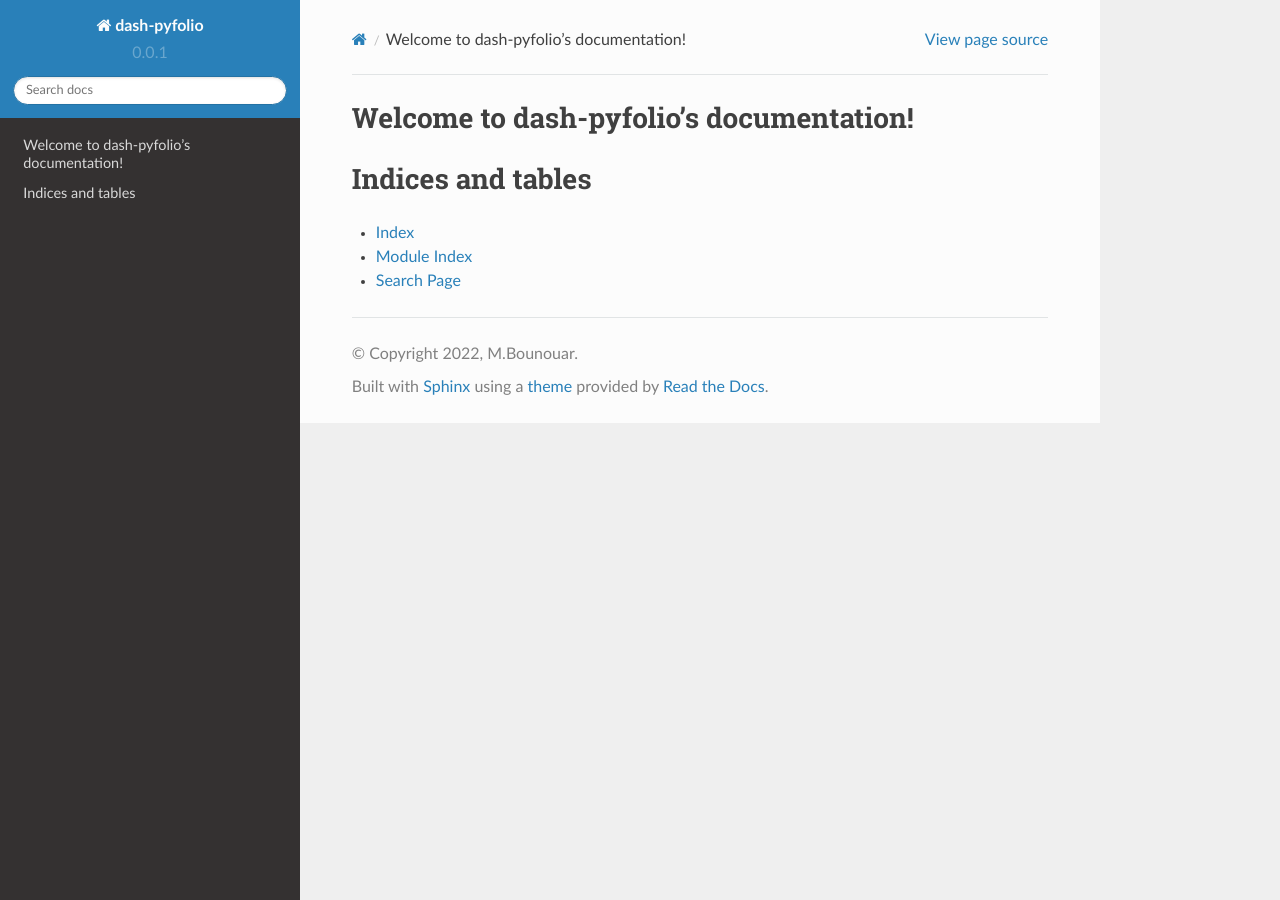
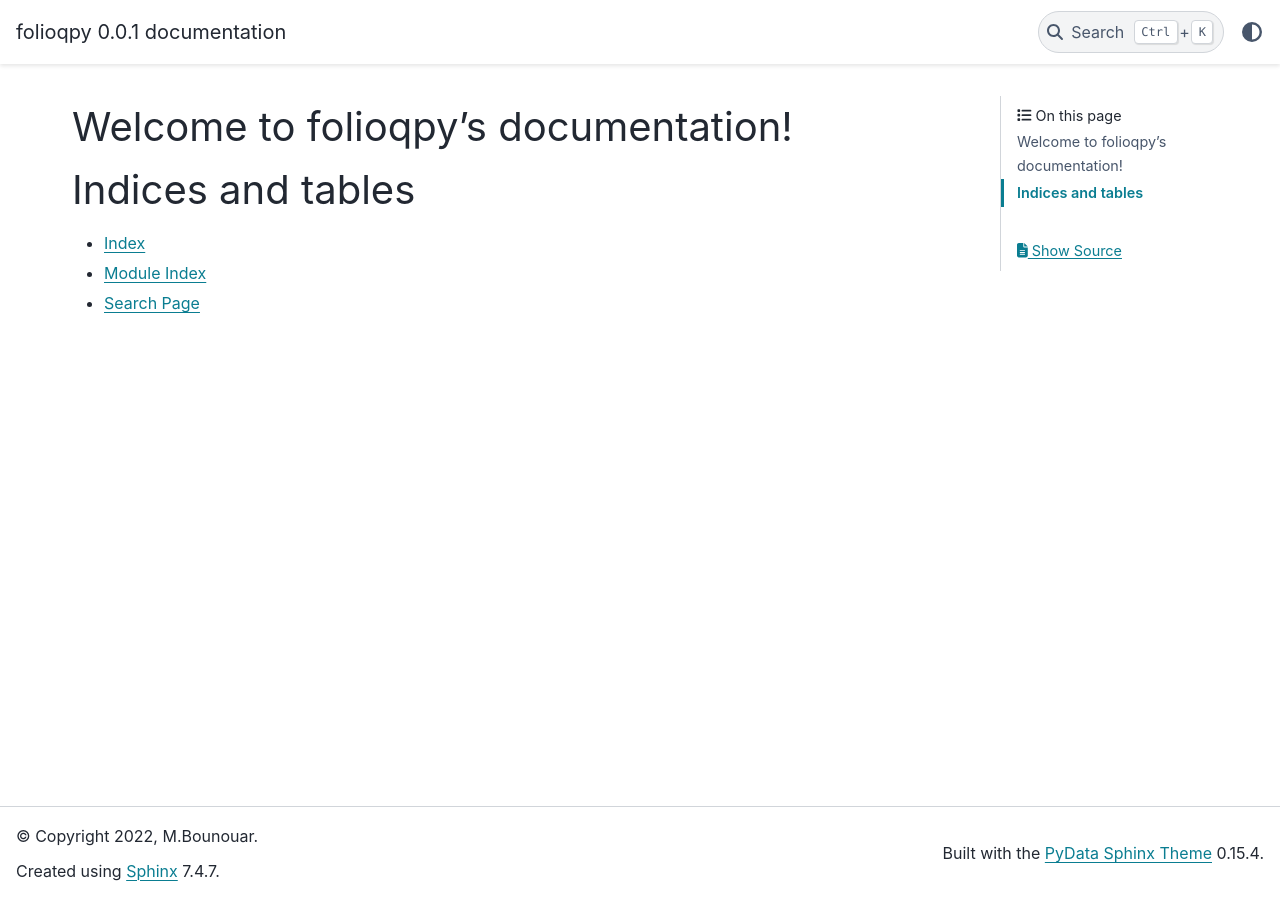
Before and after one commit to MBounouar/folioqpy, a Sphinx documentation site: the page built from docs/source/index.rst, in a window 1280 px wide. Built offline with Sphinx 7.4.7 and the PyData theme 0.15.4, drawn with Linux system fonts in a browser that asks for light colours; pages that are not in the unit, such as notebooks, are missing from menus.

Commit message:
initial commit

```diff
--- a/docs/source/conf.py
+++ b/docs/source/conf.py
@@ -8,10 +8,10 @@
 
 from importlib import metadata
 
-project = "dash-pyfolio"
+project = "folioqpy"
 copyright = "2022, M.Bounouar"
 author = "M.Bounouar"
-PACKAGE_VERSION = metadata.version("dash-pyfolio")
+PACKAGE_VERSION = metadata.version("folioqpy")
 version = PACKAGE_VERSION
 release = PACKAGE_VERSION
 
@@ -22,8 +22,17 @@
 extensions = [
     "sphinx.ext.napoleon",
     "sphinx.ext.autodoc",
-    "sphinx.ext.autodoc.typehints",
-    "sphinx_rtd_theme",
+    # "sphinx.ext.autodoc.typehints",
+    "sphinx.ext.autosummary",
+    "sphinx.ext.coverage",
+    "sphinx.ext.doctest",
+    "sphinx.ext.extlinks",
+    "sphinx.ext.ifconfig",
+    "sphinx.ext.intersphinx",
+    # "sphinx.ext.linkcode",
+    "sphinx.ext.mathjax",
+    "sphinx.ext.todo",
+    # "sphinx_rtd_theme",
 ]
 
 templates_path = ["_templates"]
@@ -33,8 +42,9 @@
 # -- Options for HTML output -------------------------------------------------
 # https://www.sphinx-doc.org/en/master/usage/configuration.html#options-for-html-output
 
-html_theme = "alabaster"
-html_theme = "sphinx_rtd_theme"
+# html_theme = "alabaster"
+# html_theme = "sphinx_rtd_theme"
+html_theme = "pydata_sphinx_theme"
 # html_static_path = ["_static"]
 
 
--- a/docs/source/index.rst
+++ b/docs/source/index.rst
@@ -1,9 +1,9 @@
-.. dash-pyfolio documentation master file, created by
+.. folioqpy documentation master file, created by
    sphinx-quickstart on Sun Sep 18 21:31:04 2022.
    You can adapt this file completely to your liking, but it should at least
    contain the root `toctree` directive.
 
-Welcome to dash-pyfolio's documentation!
+Welcome to folioqpy's documentation!
 ========================================
 
 .. toctree::
```
Also changed, not shown: README.md (+2 -2 lines), setup.cfg (+6 -4 lines), 4 other files.
